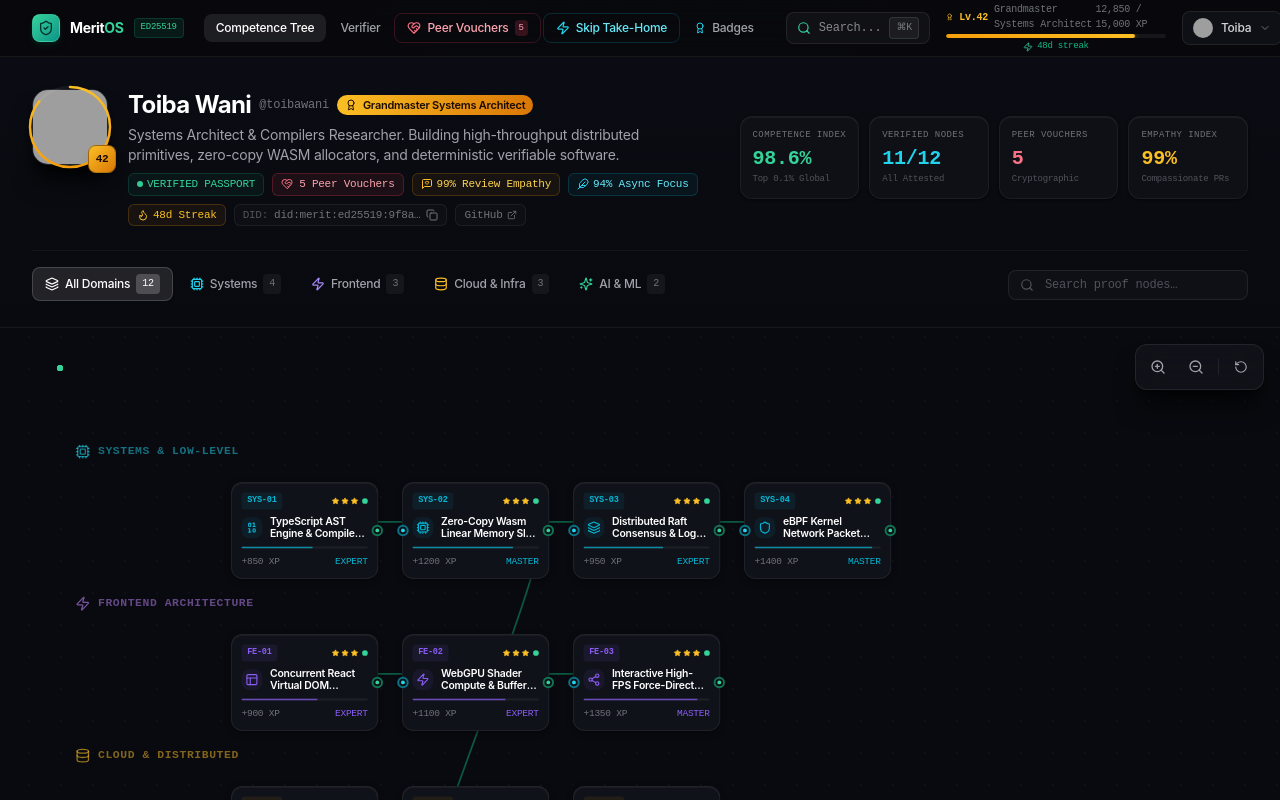
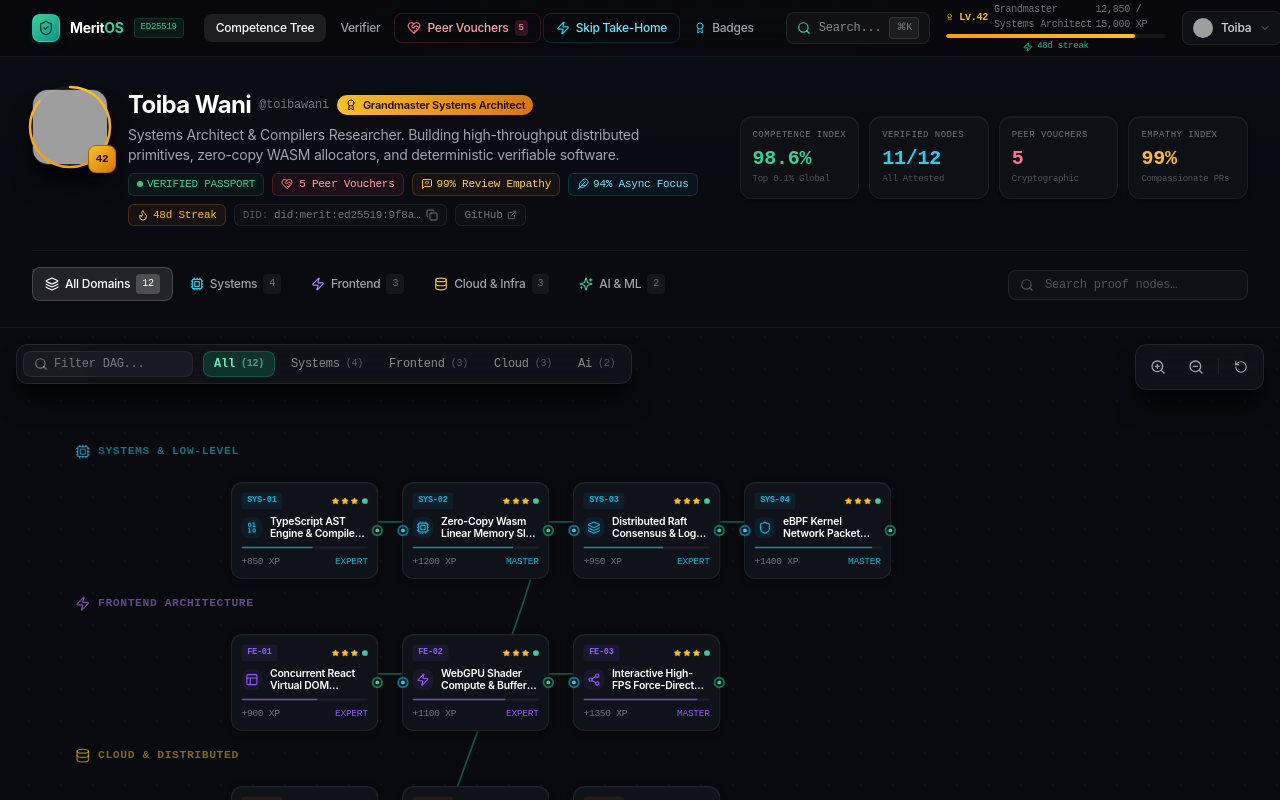
Before and after one commit to toibawani/meritos, a Next.js app: page / in a window 1280 px wide. Shown: the top 800 px of the page. Built offline with nearby package versions, Linux system fonts and the light colour scheme; grey boxes are pictures that could not be loaded.

Commit message:
feat(skills): add interactive search and domain filter pills in SkillDagGraph

```diff
--- a/components/SkillDagGraph.tsx
+++ b/components/SkillDagGraph.tsx
@@ -20,7 +20,9 @@ import {
   Star,
   TrendingUp,
   Award,
-  Lock
+  Lock,
+  Search,
+  X
 } from "lucide-react";
 import { useApp } from "@/lib/store";
 import { SkillNode, DomainType } from "@/lib/types";
@@ -79,7 +81,9 @@ export function SkillDagGraph() {
     selectedSkill,
     setSelectedSkill,
     domainFilter,
+    setDomainFilter,
     searchQuery,
+    setSearchQuery,
     claimMastery
   } = useApp();
   const [masteryClaimedId, setMasteryClaimedId] = useState<string | null>(null);
@@ -208,6 +212,53 @@ export function SkillDagGraph() {
           transform: `translate(${pan.x % 32}px, ${pan.y % 32}px)`,
         }}
       />
+
+      {/* Floating Domain Filter & Search Bar */}
+      <div className="absolute top-4 left-4 z-20 hidden md:flex items-center gap-1.5 bg-[#12131A]/90 backdrop-blur-md border border-white/[0.08] p-1.5 rounded-xl shadow-xl shadow-black/60">
+        <div className="flex items-center px-2.5 py-1 rounded-lg bg-white/[0.04] border border-white/[0.06] mr-1">
+          <Search className="w-3.5 h-3.5 text-white/40 mr-1.5 shrink-0" />
+          <input
+            type="text"
+            value={searchQuery}
+            onChange={(e) => {
+              setSearchQuery(e.target.value);
+              sound.playKeyboardThud();
+            }}
+            placeholder="Filter DAG..."
+            className="w-24 lg:w-32 bg-transparent text-xs text-white placeholder-white/40 outline-none font-mono"
+          />
+          {searchQuery && (
+            <button
+              onClick={() => setSearchQuery("")}
+              className="text-white/40 hover:text-white ml-1"
+            >
+              <X className="w-3 h-3" />
+            </button>
+          )}
+        </div>
+
+        {(["all", "systems", "frontend", "cloud", "ai"] as const).map((dom) => {
+          const isSelected = domainFilter === dom;
+          const count = dom === "all" ? profile.skills.length : profile.skills.filter(s => s.domain === dom).length;
+          return (
+            <button
+              key={dom}
+              onClick={() => {
+                sound.playClick(900);
+                setDomainFilter(dom);
+              }}
+              className={`px-2.5 py-1 rounded-lg text-xs font-mono transition-all flex items-center gap-1.5 ${
+                isSelected
+                  ? "bg-emerald-500/20 text-emerald-300 border border-emerald-500/30 font-semibold"
+                  : "text-white/50 hover:text-white hover:bg-white/[0.04]"
+              }`}
+            >
+              <span className="capitalize">{dom}</span>
+              <span className="text-[10px] opacity-60">({count})</span>
+            </button>
+          );
+        })}
+      </div>
 
       {/* Floating Viewport Controls */}
       <div className="absolute top-4 right-4 z-20 flex items-center space-x-1.5 bg-[#12131A]/90 backdrop-blur-md border border-white/[0.08] p-1.5 rounded-xl shadow-xl shadow-black/60">
```
